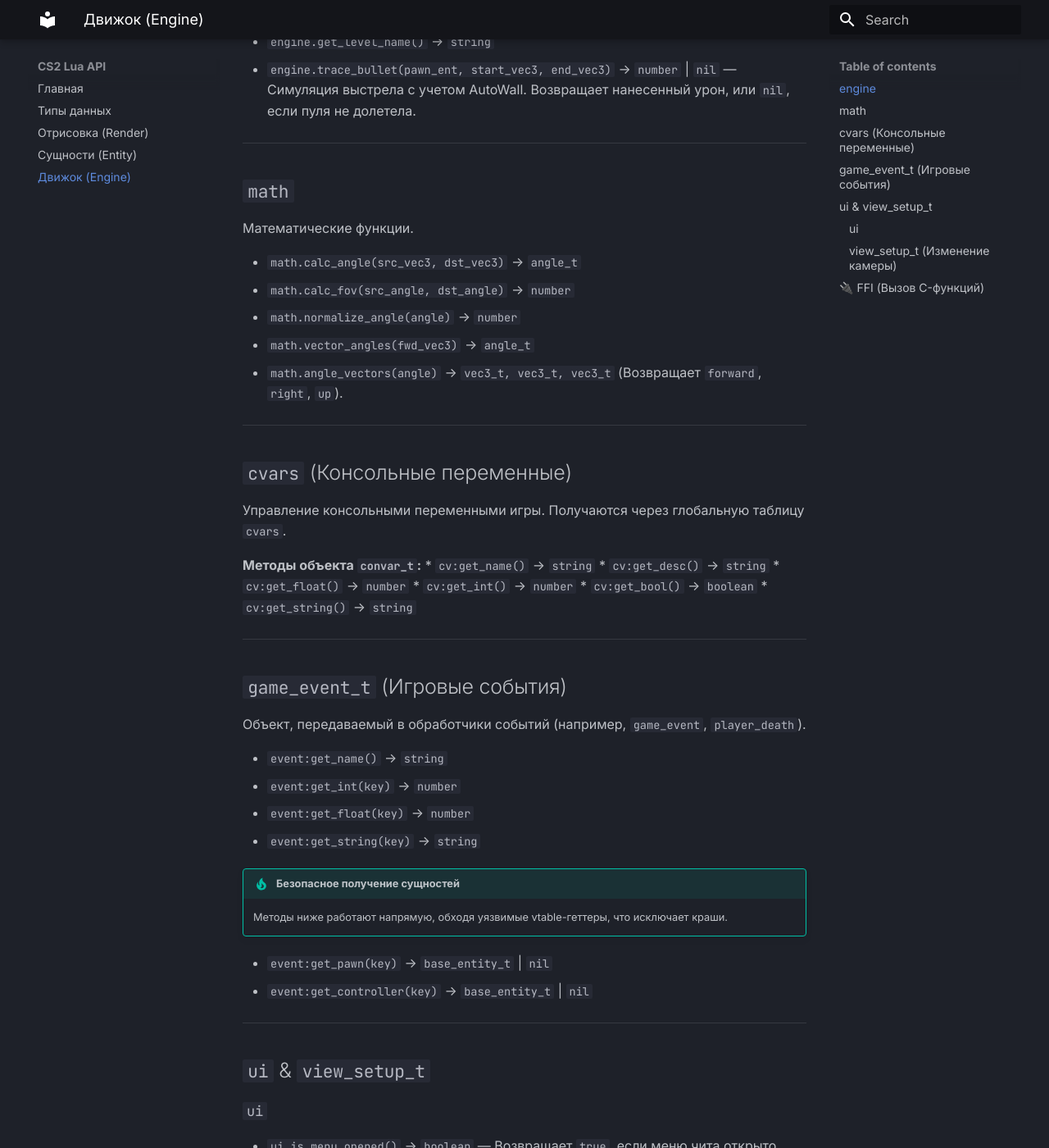
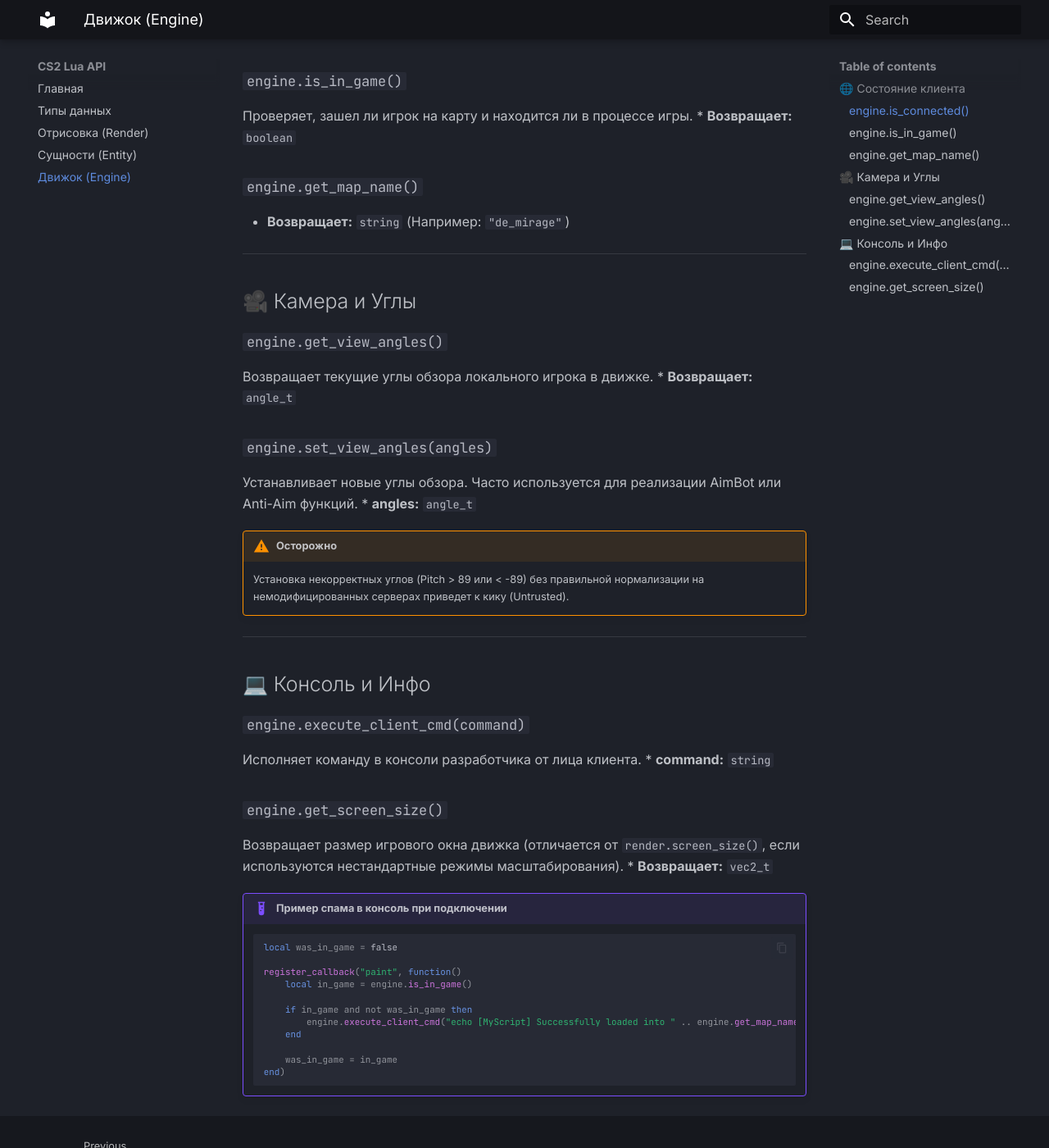
Before and after one commit to hgep5173-rgb/123, an MkDocs documentation site: the page built from docs/engine.md, in a window 1280 px wide and 1400 px high, scrolled down 394 px. Shown: the whole window at 82% size. Built offline with MkDocs 1.6.1 and Material for MkDocs 9.7.7, drawn with Linux system fonts in a browser that asks for light colours; some of the changed text lies outside the part shown.

Commit message:
Update engine.md

````diff
--- a/docs/engine.md
+++ b/docs/engine.md
@@ -1,74 +1,60 @@
-# ⚙️ Движок и Математика (Engine & Math)
+# ⚙️ Движок (Engine API)
 
-## `engine`
-Таблица для взаимодействия с функциями движка CS2.
-
-* `engine.get_netvar_offset(module, class, prop)` -> `number`
-* `engine.play_sound(sound_name, volume)`
-* `engine.execute_client_cmd(cmd_string)` — Выполняет консольную команду (добавляется в безопасную очередь).
-* `engine.camera_in_thirdperson()` -> `boolean`
-* `engine.get_level_name()` -> `string`
-* `engine.trace_bullet(pawn_ent, start_vec3, end_vec3)` -> `number` | `nil` — Симуляция выстрела с учетом AutoWall. Возвращает нанесенный урон, или `nil`, если пуля не долетела.
+Таблица `engine` дает возможность взаимодействовать с глобальным состоянием клиента CS2: проверять статус подключения, менять углы обзора, выполнять консольные команды и получать информацию о карте.
 
 ---
 
-## `math`
-Математические функции.
+## 🌐 Состояние клиента
 
-* `math.calc_angle(src_vec3, dst_vec3)` -> `angle_t`
-* `math.calc_fov(src_angle, dst_angle)` -> `number`
-* `math.normalize_angle(angle)` -> `number`
-* `math.vector_angles(fwd_vec3)` -> `angle_t`
-* `math.angle_vectors(angle)` -> `vec3_t, vec3_t, vec3_t` (Возвращает `forward`, `right`, `up`).
+### `engine.is_connected()`
+Проверяет, установлено ли соединение с сервером.
+* **Возвращает:** `boolean`
+
+### `engine.is_in_game()`
+Проверяет, зашел ли игрок на карту и находится ли в процессе игры.
+* **Возвращает:** `boolean`
+
+### `engine.get_map_name()`
+* **Возвращает:** `string` (Например: `"de_mirage"`)
 
 ---
 
-## `cvars` (Консольные переменные)
-Управление консольными переменными игры. Получаются через глобальную таблицу `cvars`.
+## 🎥 Камера и Углы
 
-**Методы объекта `convar_t`:**
-* `cv:get_name()` -> `string`
-* `cv:get_desc()` -> `string`
-* `cv:get_float()` -> `number`
-* `cv:get_int()` -> `number`
-* `cv:get_bool()` -> `boolean`
-* `cv:get_string()` -> `string`
+### `engine.get_view_angles()`
+Возвращает текущие углы обзора локального игрока в движке.
+* **Возвращает:** `angle_t`
+
+### `engine.set_view_angles(angles)`
+Устанавливает новые углы обзора. Часто используется для реализации AimBot или Anti-Aim функций.
+* **angles:** `angle_t`
+
+!!! warning "Осторожно"
+    Установка некорректных углов (Pitch > 89 или < -89) без правильной нормализации на немодифицированных серверах приведет к кику (Untrusted).
 
 ---
 
-## `game_event_t` (Игровые события)
-Объект, передаваемый в обработчики событий (например, `game_event`, `player_death`).
+## 💻 Консоль и Инфо
 
-* `event:get_name()` -> `string`
-* `event:get_int(key)` -> `number`
-* `event:get_float(key)` -> `number`
-* `event:get_string(key)` -> `string`
+### `engine.execute_client_cmd(command)`
+Исполняет команду в консоли разработчика от лица клиента.
+* **command:** `string`
 
-!!! tip "Безопасное получение сущностей"
-    Методы ниже работают напрямую, обходя уязвимые vtable-геттеры, что исключает краши.
+### `engine.get_screen_size()`
+Возвращает размер игрового окна движка (отличается от `render.screen_size()`, если используются нестандартные режимы масштабирования).
+* **Возвращает:** `vec2_t`
 
-* `event:get_pawn(key)` -> `base_entity_t` | `nil`
-* `event:get_controller(key)` -> `base_entity_t` | `nil`
+!!! example "Пример спама в консоль при подключении"
+    ```lua
+    local was_in_game = false
 
----
+    register_callback("paint", function()
+        local in_game = engine.is_in_game()
 
-## `ui` & `view_setup_t`
+        if in_game and not was_in_game then
+            engine.execute_client_cmd("echo [MyScript] Successfully loaded into " .. engine.get_map_name())
+        end
 
-### `ui`
-* `ui.is_menu_opened()` -> `boolean` — Возвращает `true`, если меню чита открыто.
-
-### `view_setup_t` (Изменение камеры)
-Передается в коллбек `override_view`.
-* **Доступные поля:**
-  * `setup.fov` (`number`)
-  * `setup.fov_viewmodel` (`number`)
-  * `setup.origin` (`vec3_t`)
-  * `setup.angles` (`angle_t`)
-
----
-
-## 🔌 FFI (Вызов C-функций)
-Наш API включает стандартную библиотеку `ffi` из LuaJIT.
-
-!!! note "Защита от крашей"
-    В движок встроен безопасный перехватчик `ffi.cdef`. Он игнорирует ошибки дублирования структур, чтобы эмулировать поведение Nixware/Primordial и не ломать скрипты при их перезагрузке.
+        was_in_game = in_game
+    end)
+    ```
````
